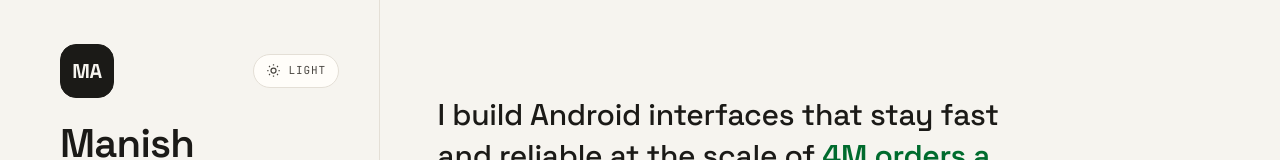
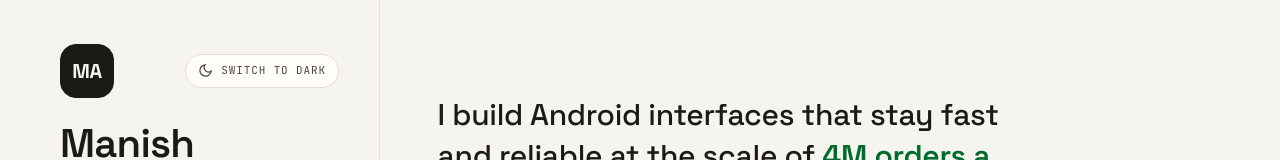
Before and after one commit to manishekaneja/manishekaneja.github.io, a Next.js app: page / in a window 1280 px wide. Shown: the top 160 px of the page. Built offline with nearby package versions, Linux system fonts and the light colour scheme.

Commit message:
Show intent (target theme) in toggle: Switch to dark / Switch to light

```diff
--- a/components/ThemeToggle.tsx
+++ b/components/ThemeToggle.tsx
@@ -1,13 +1,19 @@
 'use client'
 
-import { useEffect } from 'react'
+import { useEffect, useState } from 'react'
 import { SunIcon, MoonIcon } from '@/lib/icons'
 
 // localStorage key — must match the anti-FOUC head script in app/layout.tsx
 const THEME_KEY = 'ma-portfolio-theme'
 
 export default function ThemeToggle() {
+  // aria-pressed is set after mount to avoid hydration mismatch
+  const [isDark, setIsDark] = useState<boolean | undefined>(undefined)
+
   useEffect(() => {
+    // Sync aria-pressed from the current data-theme (set by anti-FOUC script)
+    setIsDark(document.documentElement.getAttribute('data-theme') === 'dark')
+
     function handleKey(e: KeyboardEvent) {
       if (e.key === 'Enter' || e.key === ' ') {
         e.preventDefault()
@@ -25,6 +31,7 @@ export default function ThemeToggle() {
     const current = html.getAttribute('data-theme')
     const next = current === 'dark' ? 'light' : 'dark'
     html.setAttribute('data-theme', next)
+    setIsDark(next === 'dark')
     try {
       localStorage.setItem(THEME_KEY, next)
     } catch (_) {
@@ -33,20 +40,23 @@ export default function ThemeToggle() {
   }
 
   return (
-    // Render static markup — CSS shows sun/moon based on data-theme attribute
+    // Render static markup — CSS shows the correct slot based on data-theme attribute
     // which the anti-FOUC head script already set before first paint.
-    // Listeners are attached in useEffect to avoid hydration mismatch.
+    // Slot shown in LIGHT mode (.light-only): MoonIcon + "Switch to dark" (target theme)
+    // Slot shown in DARK mode (.dark-only): SunIcon + "Switch to light" (target theme)
+    // Listeners and aria-pressed are set in useEffect to avoid hydration mismatch.
     <div
       className="theme-toggle"
       id="themeToggle"
       role="button"
       tabIndex={0}
       onClick={toggle}
+      aria-pressed={isDark}
     >
-      <SunIcon className="ico light-only" />
-      <MoonIcon className="ico dark-only" />
-      <span className="light-only">Light</span>
-      <span className="dark-only">Dark</span>
+      <MoonIcon className="ico light-only" />
+      <SunIcon className="ico dark-only" />
+      <span className="light-only">Switch to dark</span>
+      <span className="dark-only">Switch to light</span>
     </div>
   )
 }
```
